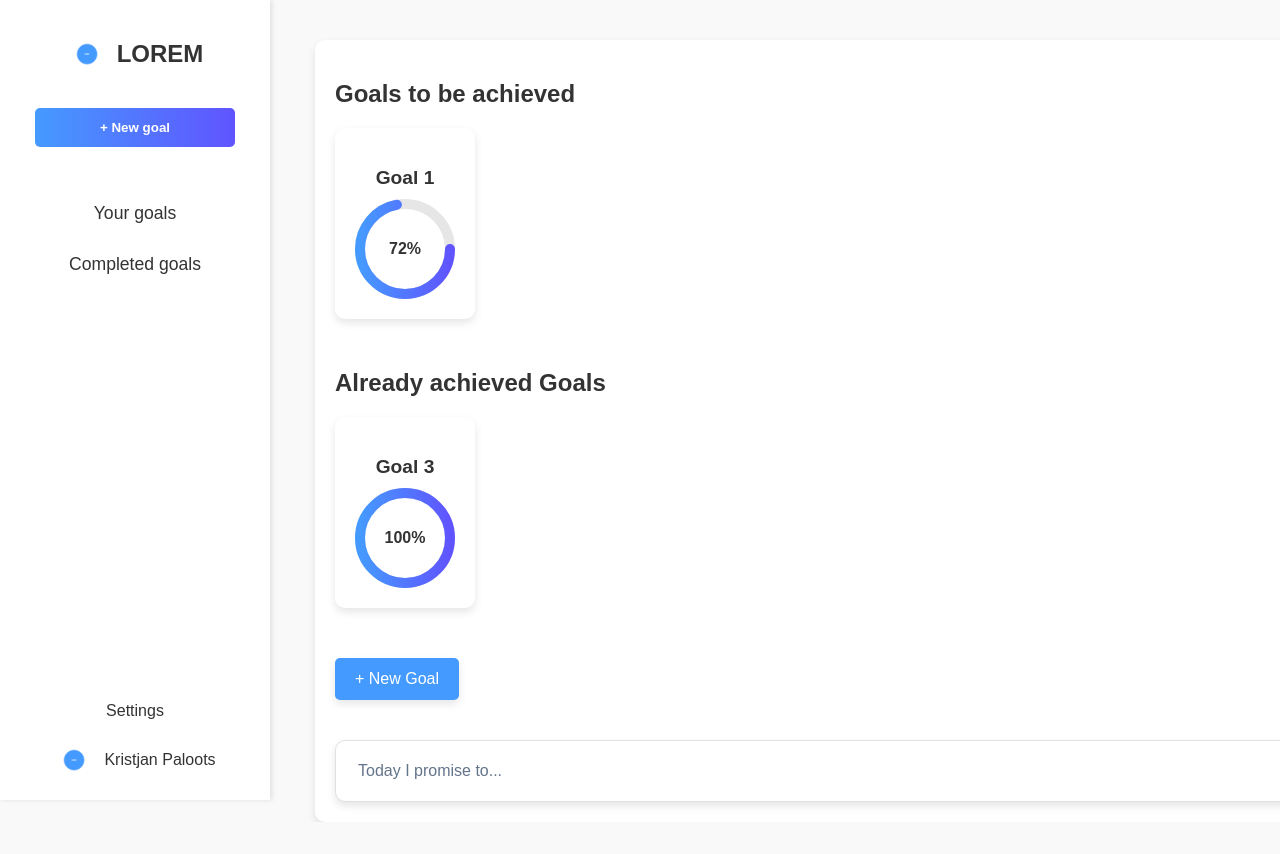
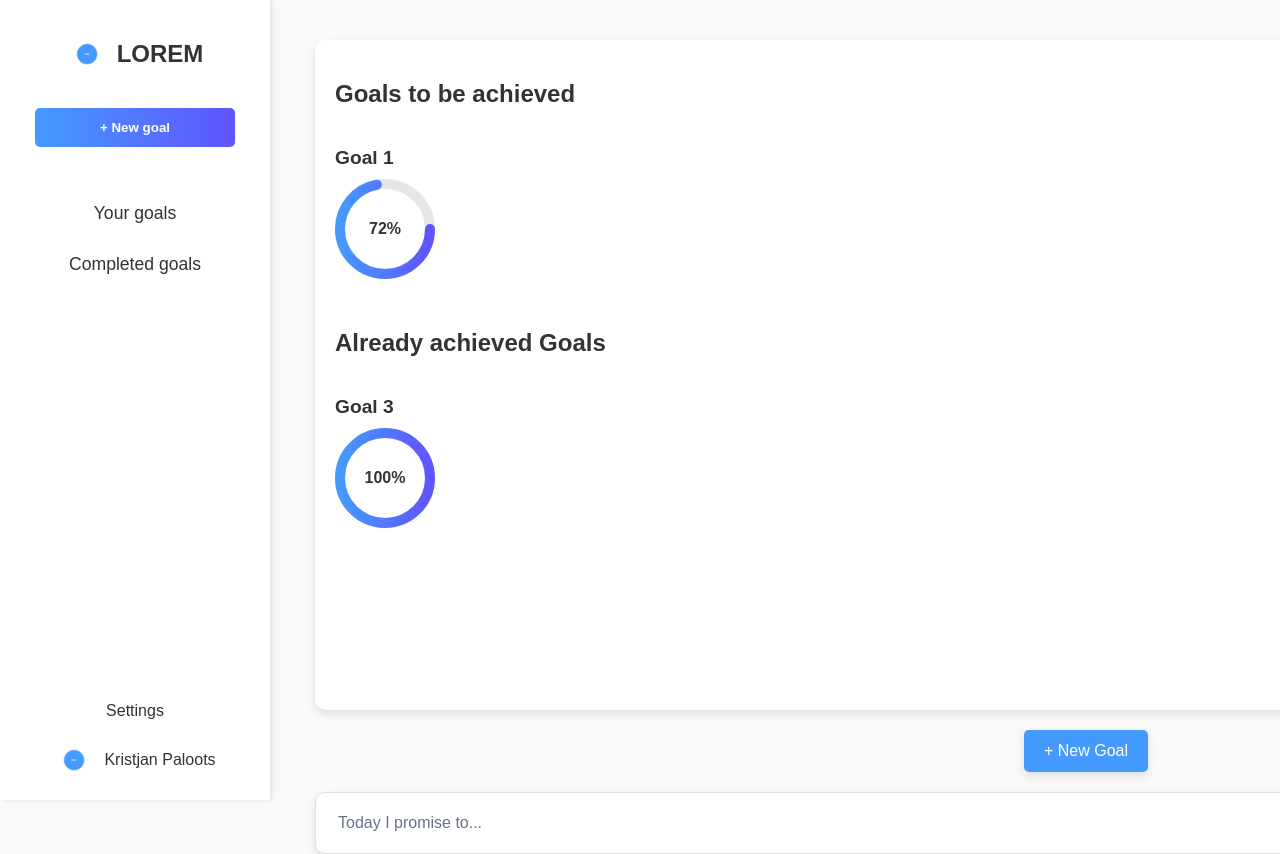
Before and after one commit to kpaloots/Project-X, a Vue app in the folder frontend/vue-project/: page / in a window 1280 px wide. Shown: the top 854 px of the page. Before the commit the page ends 822 px from the top, so only its background shows below. Built offline with nearby package versions, Linux system fonts and the light colour scheme; the HTML template or start-up script is replaced by a standard one.

Commit message:
Commit 1.1

```diff
--- a/frontend/vue-project/src/components/GoalsOverview.vue
+++ b/frontend/vue-project/src/components/GoalsOverview.vue
@@ -1,4 +1,6 @@
 <template>
+  <div>
+    <!-- Goals Overview kast -->
     <div class="goals-container">
       <div class="goals-overview">
         <section>
@@ -14,11 +16,12 @@
           </div>
         </section>
       </div>
+    </div>
 
-      <!-- Lisame +New Goal nupu -->
+    <!-- +New Goal nupp -->
     <button class="new-goal-button">+ New Goal</button>
 
-      <!-- Lisame väiksema sisestuskasti -->
+    <!-- "Today I promise to..." kast -->
     <div class="promise-container">
       <input
         type="text"
@@ -31,7 +34,6 @@
     </div>
   </div>
 </template>
-
 
 <script>
 import GoalCard from './GoalCard.vue'
--- a/frontend/vue-project/src/styles/goals.css
+++ b/frontend/vue-project/src/styles/goals.css
@@ -1,13 +1,11 @@
-.goal-card {
-    display: flex;
-    flex-direction: column;
-    align-items: center;
-    justify-content: center;
-    background: #ffffff;
+.goals-container {
+  margin: 20px 45px; /* Ülemine ja alumine ruum, tsentreerib horisontaalselt */
+  padding: 20px;
+  background-color: #ffffff;
+  border-radius: 10px;
   box-shadow: 0 4px 8px rgba(0, 0, 0, 0.1);
-    padding: 20px;
-    border-radius: 10px;
-    text-align: center;
+  width: 1500px;
+  min-height: 630px;
 }
 
   .goal-card h3 {
@@ -34,15 +32,6 @@
     font-size: 1rem;
     font-weight: bold;
     color: #333333;
-  }
-  .goals-container {
-    margin: 20px 45px; /* Ülemine ja alumine ruum, tsentreerib horisontaalselt */
-    padding: 20px;
-    background-color: #ffffff;
-    border-radius: 10px;
-    box-shadow: 0 4px 8px rgba(0, 0, 0, 0.1);
-    width: 1500px;
-    min-height: 500px;
   }
 
   .goals-overview {
@@ -78,7 +67,8 @@
     border-radius: 5px;
     font-size: 1rem;
     padding: 12px 20px;
-  margin: 20px 0;
+    margin: 20px auto;
+    display: block; /* Tsentreerib nupu */
     cursor: pointer;
     transition: transform 0.2s ease-in-out;
     box-shadow: 0 4px 8px rgba(0, 0, 0, 0.1);
@@ -88,7 +78,6 @@
     transform: scale(1.05);
   }
 
-/* Lubaduste sisestuskast */
   .promise-container {
     display: flex;
     align-items: center;
@@ -99,6 +88,9 @@
     padding: 10px 20px;
     box-shadow: 0 4px 8px rgba(0, 0, 0, 0.1);
     margin-top: 20px;
+    margin-left: 45px;
+    margin-right: 45px;
+    width: 1500px;
   }
 
   .promise-input {
```
Lines whose indentation alone changed are shown as unchanged.
